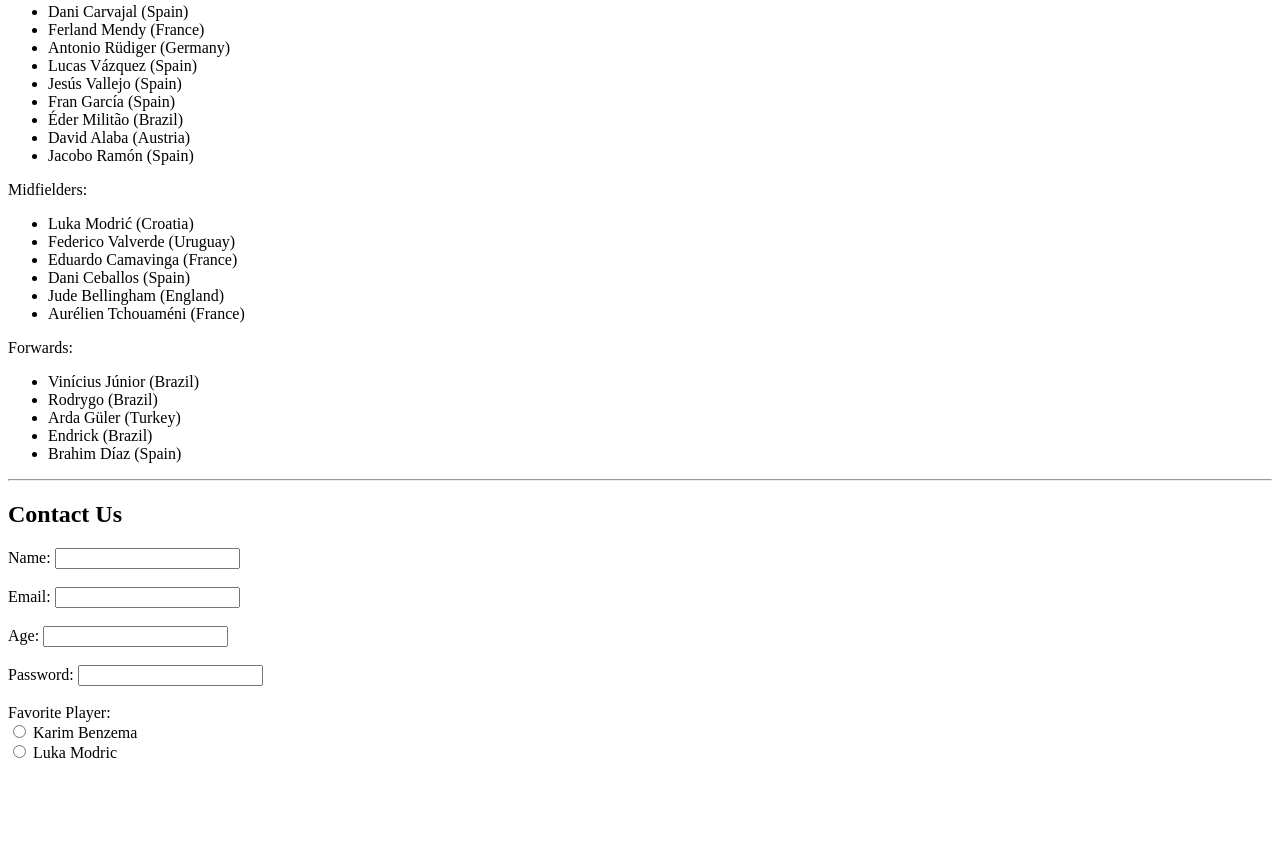
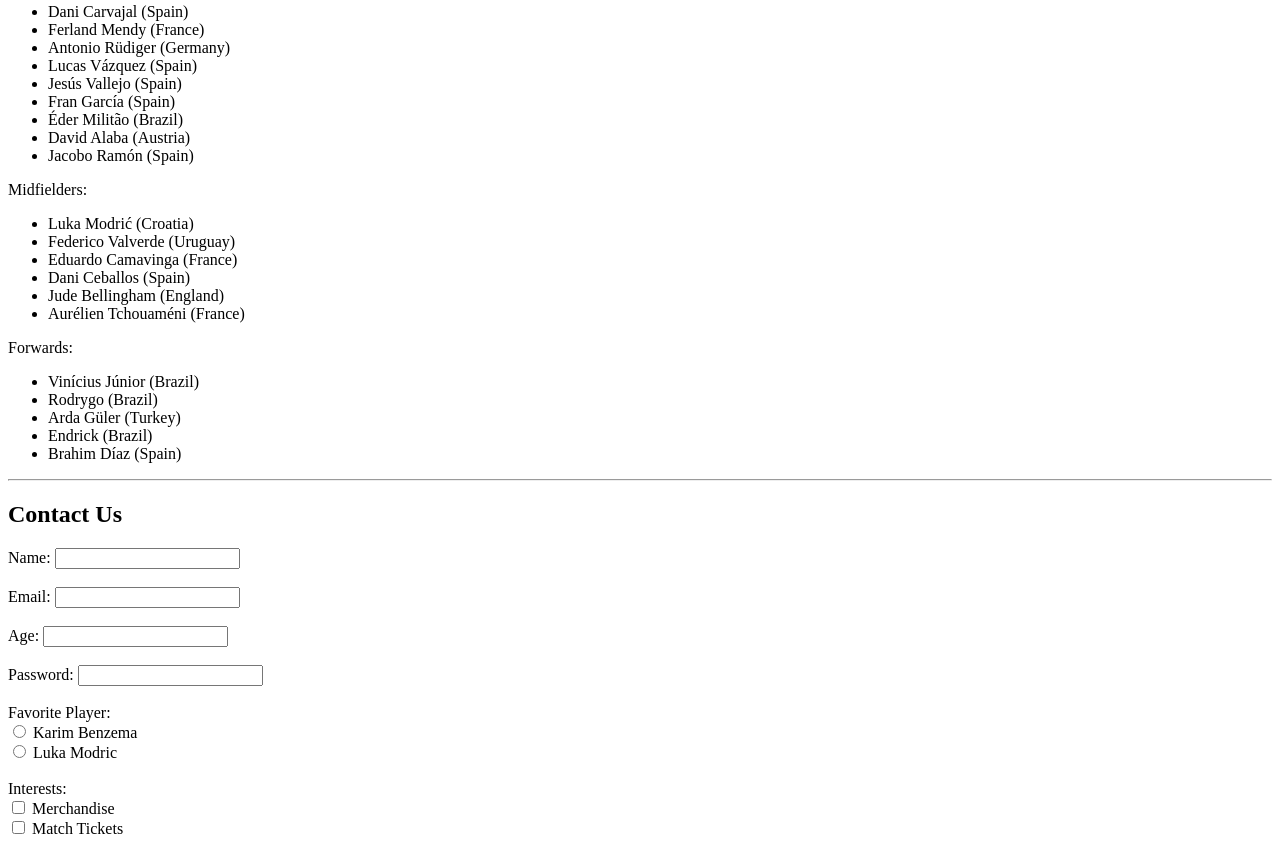
Before and after one commit to arian-mohebbi/Teamwork-Aps7, a plain HTML site: page real.html in a window 1280 px wide. Shown: the part 2399-3263 px from the top of the page. Before the commit the page ends 3187 px from the top, so only its background shows below. Drawn offline with Linux system fonts and the light colour scheme.

Commit message:
add checkbox input

```diff
--- a/real.html
+++ b/real.html
@@ -170,6 +170,12 @@
                 <input type="radio" id="modric" name="player" value="Modric">
                 <label for="modric">Luka Modric</label><br><br>
 
+                <label>Interests:</label><br>
+                <input type="checkbox" id="merchandise" name="interest" value="merchandise">
+                <label for="merchandise">Merchandise</label><br>
+                <input type="checkbox" id="tickets" name="interest" value="tickets">
+                <label for="tickets">Match Tickets</label><br><br>
+
 
 
 
```
